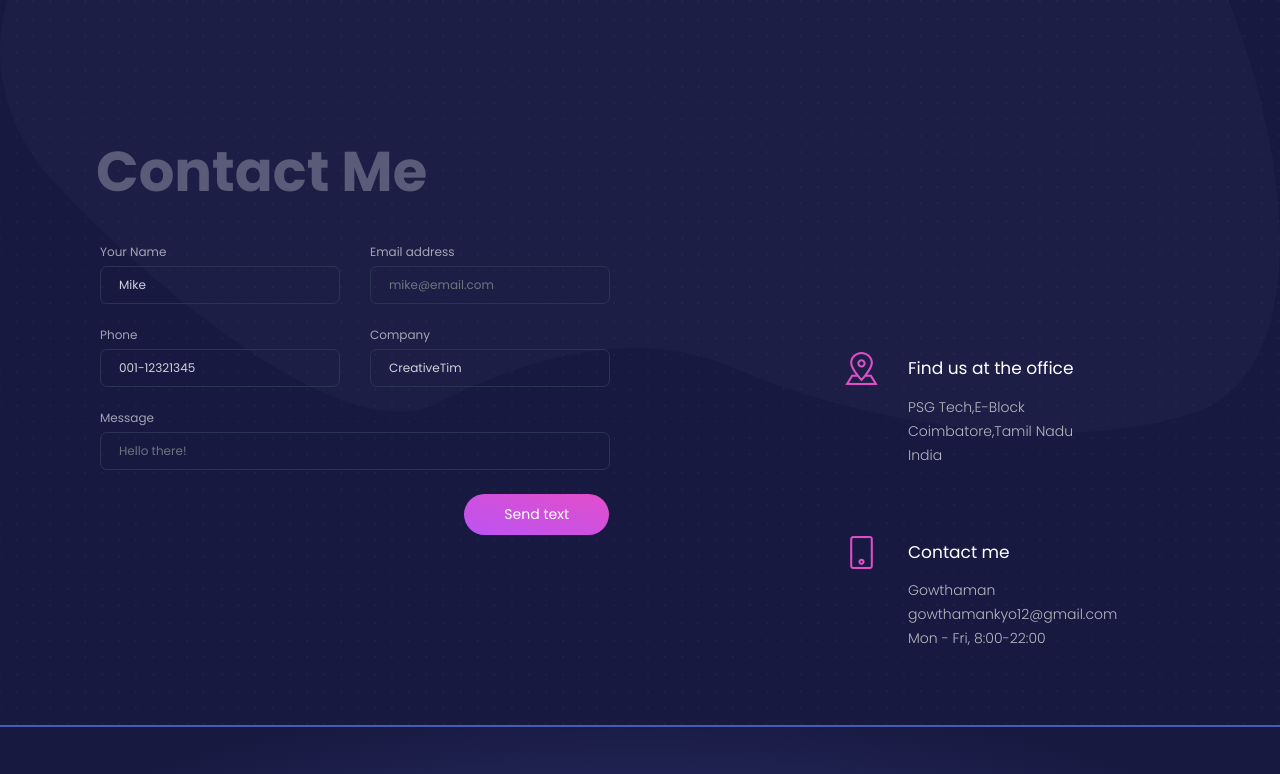
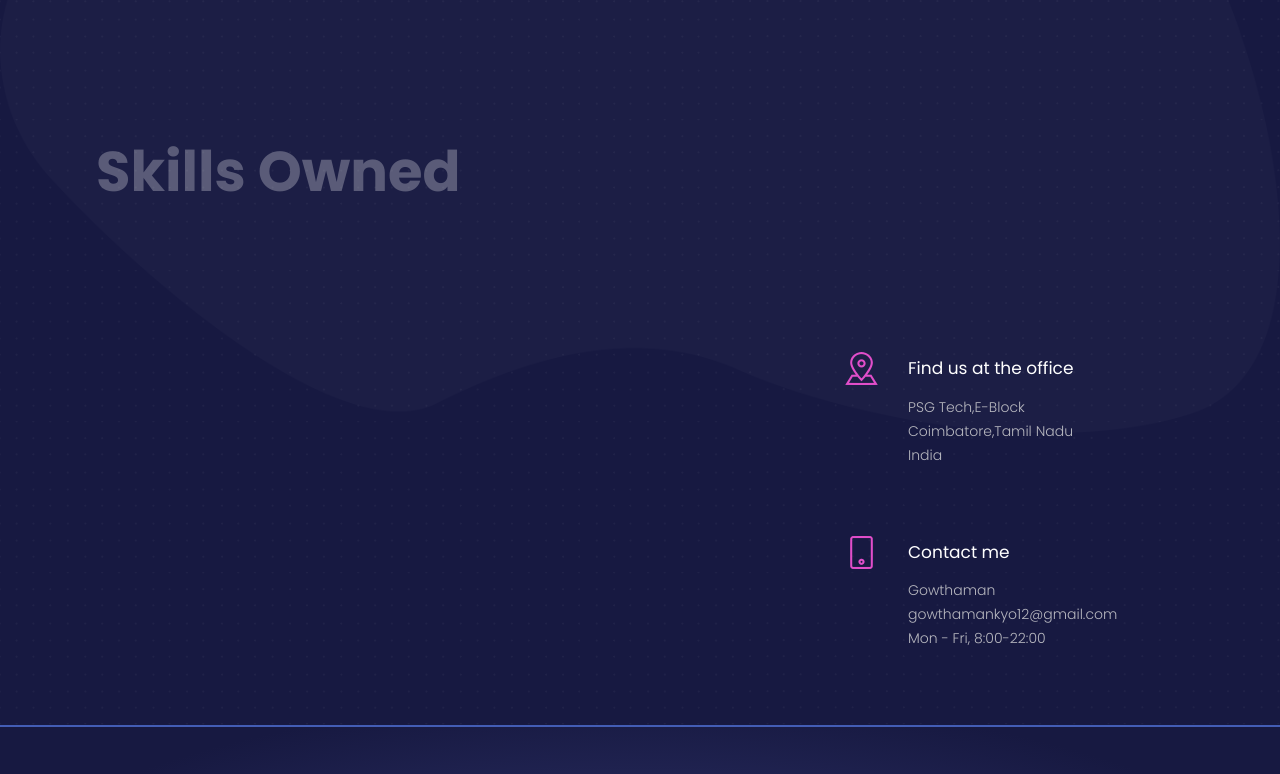
Before and after one commit to krishkyo/my-portfolio, a website: page index.html in a window 1280 px wide. Shown: the part 1240-2014 px from the top of the page. Drawn offline with Linux system fonts and the light colour scheme.

Commit message:
contact me removed

```diff
--- a/index.html
+++ b/index.html
@@ -330,49 +330,10 @@
             <div class="card card-plain">
               <div class="card-header">
                 <h1 class="profile-title text-left"></h1>
-                <h5 class="text-on-back">Contact Me</h5>
+                <h5 class="text-on-back">Skills Owned</h5>
               </div>
               <div class="card-body">
-                <form method="POST">
-                  <div class="row">
-                    <div class="col-md-6">
-                      <div class="form-group">
-                        <label>Your Name</label>
-                        <input type="text" class="form-control" value="Mike">
-                      </div>
-                    </div>
-                    <div class="col-md-6">
-                      <div class="form-group">
-                        <label>Email address</label>
-                        <input type="email" id="email-sender" class="form-control" placeholder="mike@email.com">
-                      </div>
-                    </div>
-                  </div>
-                  <div class="row">
-                    <div class="col-md-6">
-                      <div class="form-group">
-                        <label>Phone</label>
-                        <input type="text" class="form-control" value="001-12321345">
-                      </div>
-                    </div>
-                    <div class="col-md-6">
-                      <div class="form-group">
-                        <label>Company</label>
-                        <input type="text" class="form-control" value="CreativeTim">
-                      </div>
-                    </div>
-                  </div>
-                  <div class="row">
-                    <div class="col-md-12">
-                      <div class="form-group">
-                        <label>Message</label>
-                        <input type="text" class="form-control" placeholder="Hello there!">
-                      </div>
-                    </div>
-                  </div>
-                  <button type="submit" class="btn btn-primary btn-round float-right" rel="tooltip"
-                    data-original-title="Can't wait for your message" data-placement="right" onclick="sendEmail()">Send text</button>
-                </form>
+
               </div>
             </div>
           </div>
```
